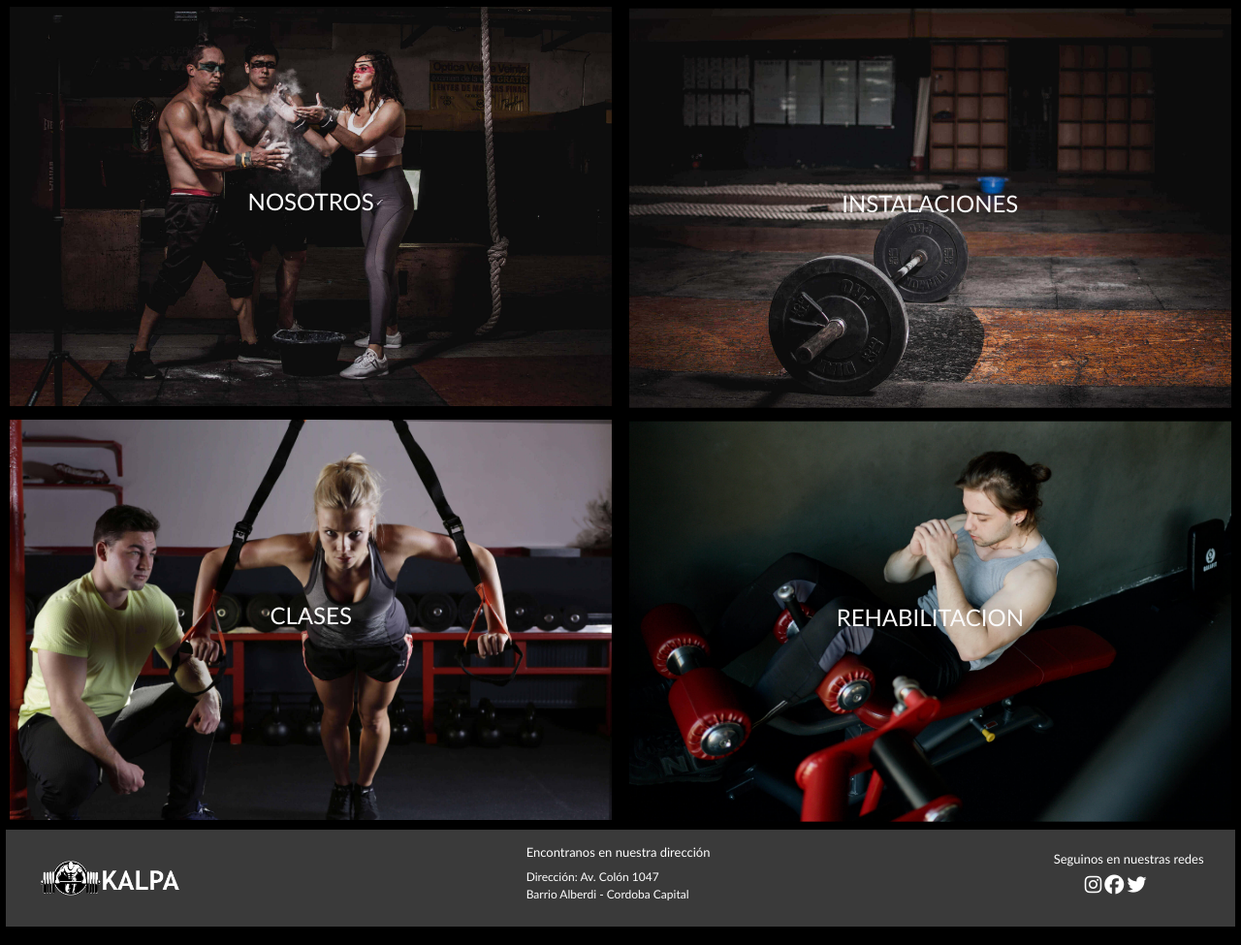
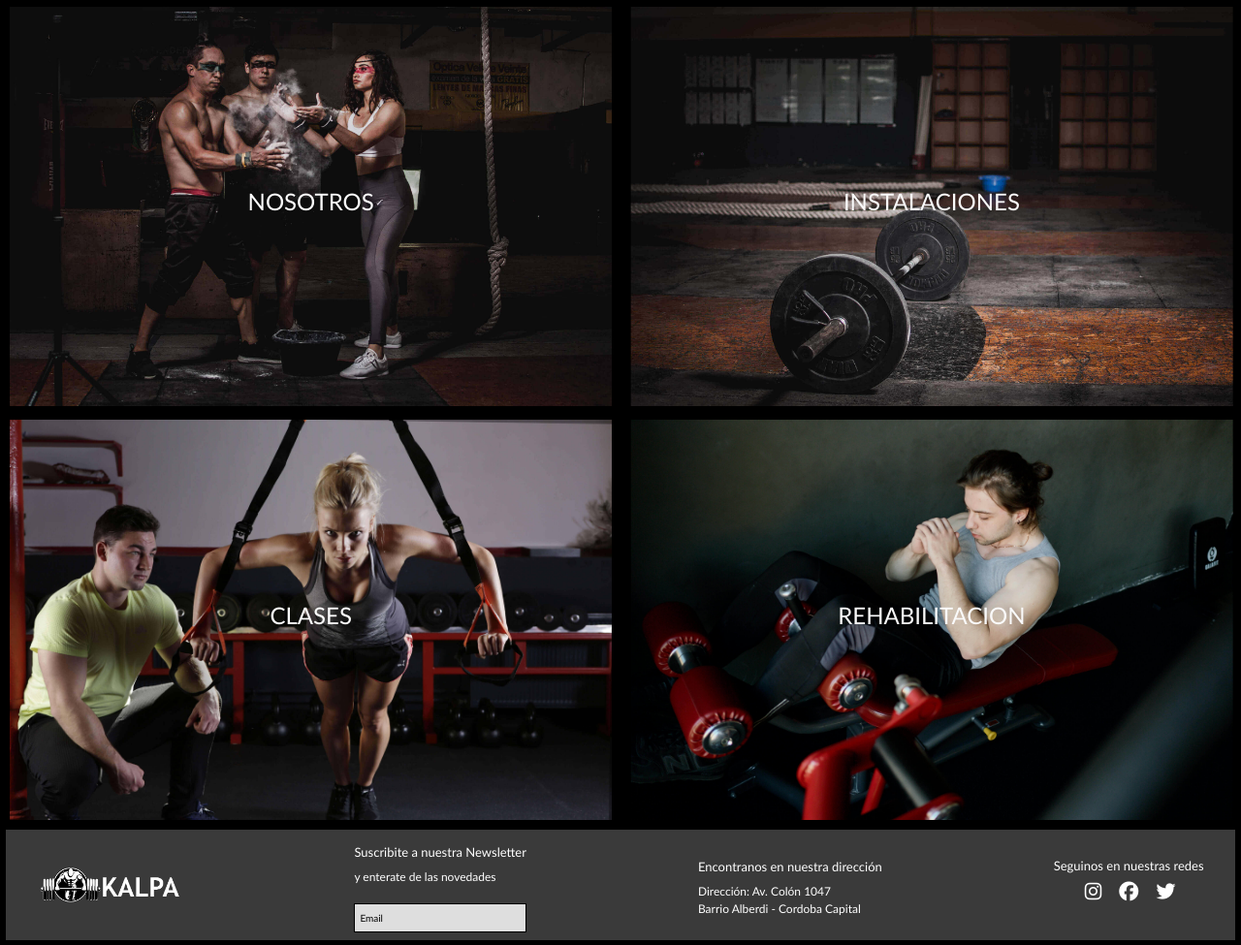
Before and after one commit to Luadanchu/gym-kallpa, a plain HTML site: page index.html in a window 1280 px wide. Shown: the part 726-1701 px from the top of the page at 97% size. Drawn offline with nearby package versions, Linux system fonts and the light colour scheme.

Commit message:
modif barra video footer

```diff
--- a/index.html
+++ b/index.html
@@ -99,20 +99,21 @@
         </div>
       </header>
       <main>
-        <video
-          class="video-inicio"
-          src="./video/video-inicio.mp4"
-          autoplay
-          alt="video-push-up"
-        ></video>
+        <video class="video-inicio" autoplay mute>
+          <source
+            src="./video/video-inicio.mp4"
+            alt="video-push-up"
+            type="video/mp4"
+          />
+        </video>
       </main>
-      <div class="nosotros" data-aos="fade-up" data-aos-duration="2000">
+      <div class="nosotros" data-aos="fade-right" data-aos-duration="2500">
         <h3>NOSOTROS</h3>
         <a href="./pages/nosotros.html">
           <img class="img-inicio" src="./img/nosotros.jpg" alt="foto-grupal" />
         </a>
       </div>
-      <div class="instalaciones" data-aos="fade-up" data-aos-duration="3000">
+      <div class="instalaciones" data-aos="fade-left" data-aos-duration="3000">
         <h3>INSTALACIONES</h3>
         <a href="./pages/instalaciones.html">
           <img
@@ -122,13 +123,13 @@
           />
         </a>
       </div>
-      <div class="clases" data-aos="fade-up" data-aos-duration="2000">
+      <div class="clases" data-aos="fade-right" data-aos-duration="2500">
         <h3>CLASES</h3>
         <a href="./pages/clases.html">
           <img class="img-inicio" src="./img/clases.jpg" alt="foto-clases" />
         </a>
       </div>
-      <div class="rehabilitacion" data-aos="fade-up" data-aos-duration="3000">
+      <div class="rehabilitacion" data-aos="fade-left" data-aos-duration="3000">
         <h3>REHABILITACION</h3>
         <a href="./pages/rehabilitacion.html">
           <img
@@ -143,6 +144,20 @@
           <a href="./index.html">
             <img class="logo-footer" src="./img/logo-negro.png" alt="logo" />
           </a>
+          <div class="columna-20">
+            <h4>Suscribite a nuestra Newsletter</h4>
+            <p class="p-footer">y enterate de las novedades</p>
+            <form>
+              <label for="email"></label>
+              <input
+                type="email"
+                name="email"
+                placeholder="Email"
+                class="formulario-control form-footer"
+                required
+              />
+            </form>
+          </div>
           <div class="columna-20">
             <h4>Encontranos en nuestra dirección</h4>
             <p class="p-footer">
--- a/style.css
+++ b/style.css
@@ -7,6 +7,14 @@ body {
   background: black;
   font-family: "Trebuchet MS", "Lucida Sans Unicode", "Lucida Grande",
     "Lucida Sans", Arial, sans-serif;
+}
+body::-webkit-scrollbar {
+  width: 7px;
+}
+body::-webkit-scrollbar-thumb {
+  background: #3a3a3a;
+  border-radius: 7px;
+  border-right: solid black 2px;
 }
 .contenedor {
   width: 99%;
@@ -103,19 +111,15 @@ footer h4 {
   font-size: 13px;
   text-align: center;
 }
-.listas-footer {
-  list-style-type: none;
+.p-footer {
+  margin-bottom: 0px;
 }
 .listas-footer li {
   display: inline-block;
-  text-align: center;
-  font-family: "Trebuchet MS", "Lucida Sans Unicode", "Lucida Grande",
-    "Lucida Sans", Arial, sans-serif;
+  margin-right: 15px;
 }
 .listas-footer li a {
-  text-decoration: none;
   color: white;
-  font-size: 12px;
 }
 .listas-footer li a i {
   font-size: 20px;
@@ -421,6 +425,7 @@ iframe {
   background-color: rgb(222, 222, 222);
   border: 1px solid black;
   margin-bottom: 2rem;
+  resize: none;
 }
 ::placeholder {
   color: black;
@@ -527,11 +532,8 @@ iframe {
   }
   .texto-instalaciones {
     margin-bottom: 0rem;
-<<<<<<< HEAD
-=======
     padding-right: 1.5rem;
     padding-left: 1.5rem;
->>>>>>> work
   }
   .contenedor-rehabilitacion .rehabilitacion {
     display: flex;
```
Also changed, not shown: pages/clases.html (+14 -0 lines), pages/contactanos.html (+8 -0 lines), pages/instalaciones.html (+14 -0 lines), pages/nosotros.html (+14 -0 lines), pages/rehabilitacion.html (+14 -0 lines).
